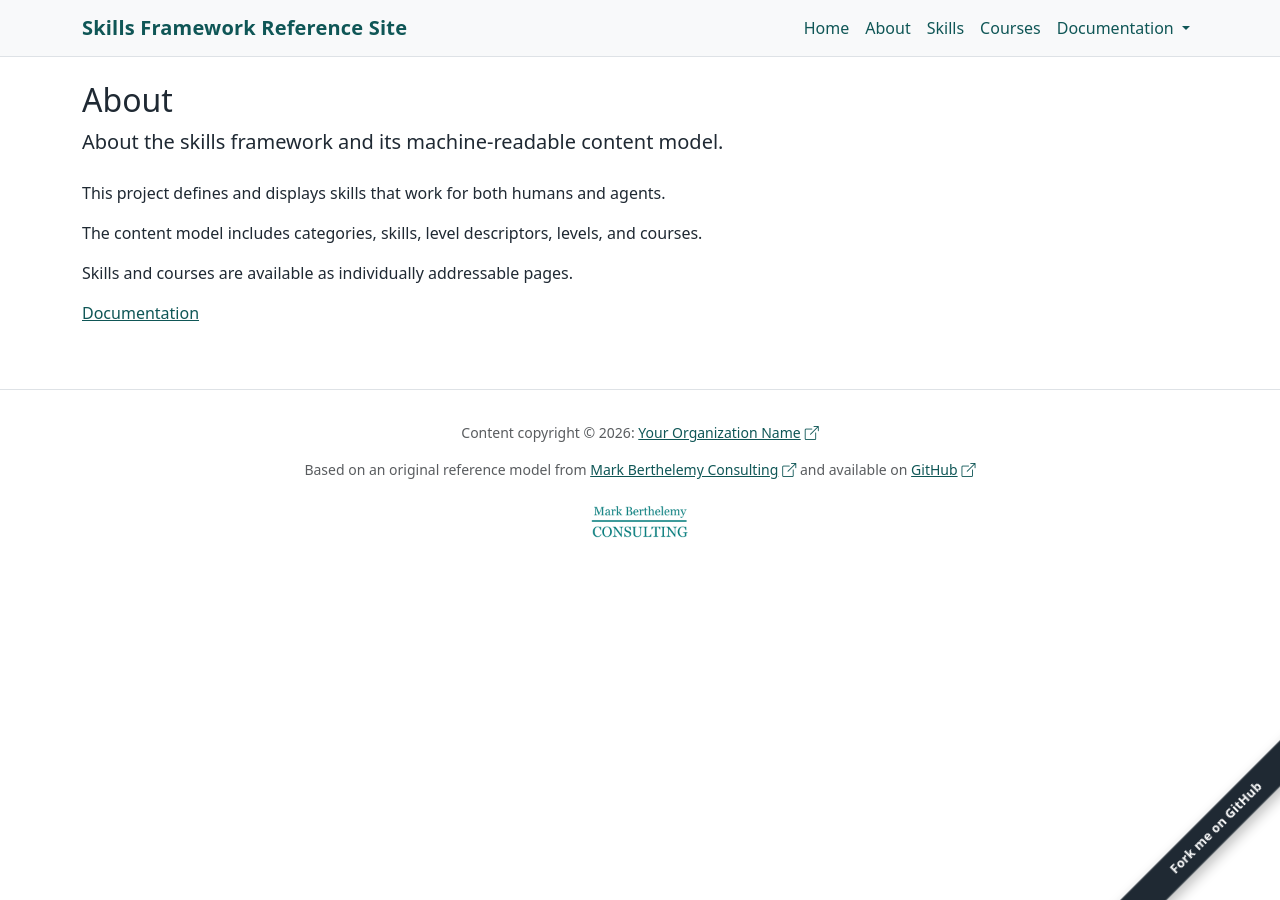
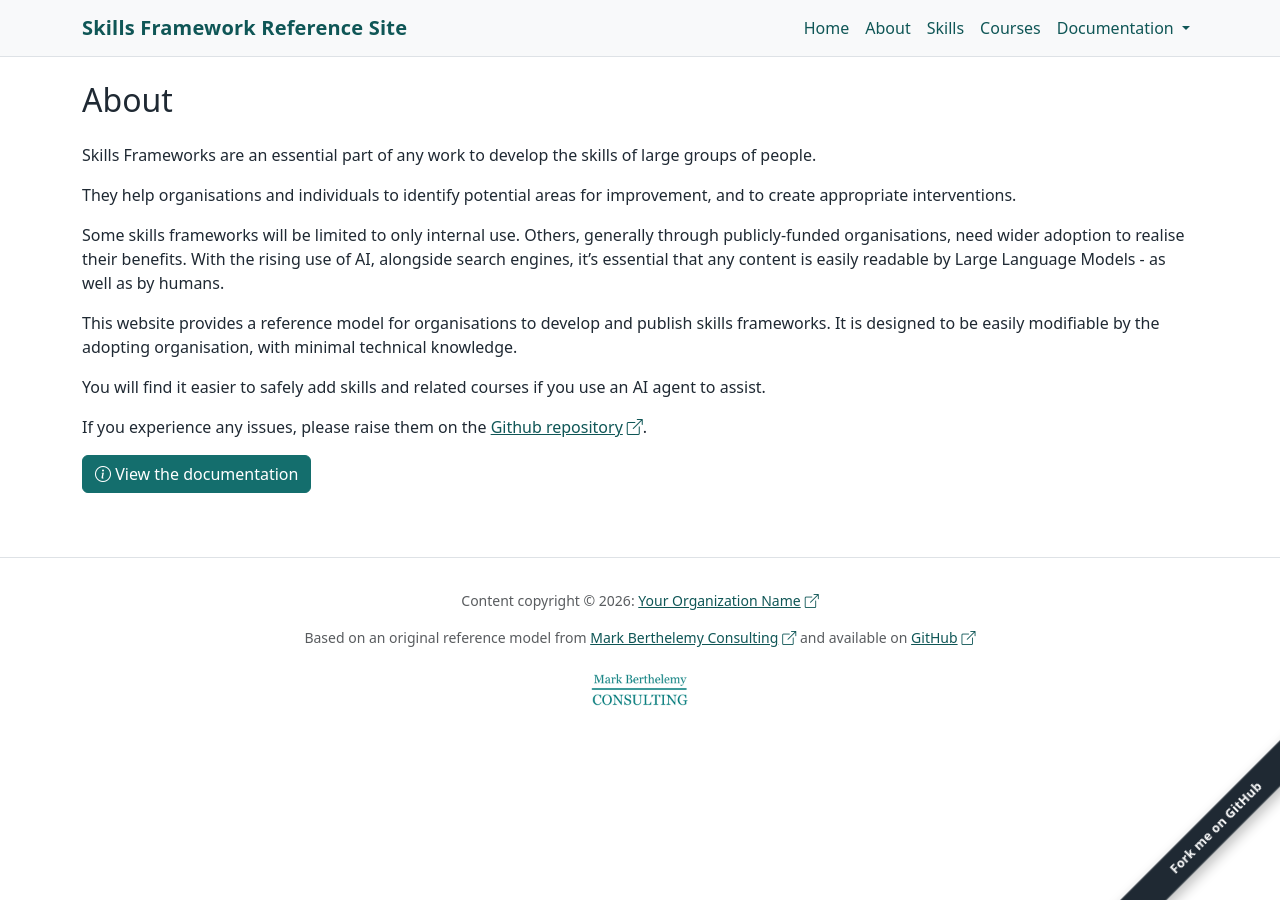
Before and after one commit to berthelemy/skills-framework, a Jekyll site: the page built from _pages/about.markdown, in a window 1280 px wide. Built offline with Jekyll 4.4.1, drawn with Linux system fonts in a browser that asks for light colours.

Commit message:
Redo about page

```diff
--- a/_pages/about.markdown
+++ b/_pages/about.markdown
@@ -2,15 +2,21 @@
 layout: page
 title: About
 permalink: /about/
-description: About the skills framework and its machine-readable content model.
+description:
 og_type: article
 image: /assets/images/social-card.svg
 ---
 
-This project defines and displays skills that work for both humans and agents.
+Skills Frameworks are an essential part of any work to develop the skills of large groups of people.
 
-The content model includes categories, skills, level descriptors, levels, and courses.
+They help organisations and individuals to identify potential areas for improvement, and to create appropriate interventions.
 
-Skills and courses are available as individually addressable pages.
+Some skills frameworks will be limited to only internal use. Others, generally through publicly-funded organisations, need wider adoption to realise their benefits. With the rising use of AI, alongside search engines, it's essential that any content is easily readable by Large Language Models - as well as by humans.
 
-[Documentation](/docs)
+This website provides a reference model for organisations to develop and publish skills frameworks. It is designed to be easily modifiable by the adopting organisation, with minimal technical knowledge.
+
+You will find it easier to safely add skills and related courses if you use an AI agent to assist.
+
+If you experience any issues, please raise them on the <a href="https://github.com/berthelemy/skills-framework">Github repository</a>.
+
+<a class="btn btn-primary" href="{{ '/docs' | relative_url }}"><i class="bi bi-info-circle"></i> View the documentation</a>
```
Also changed, not shown: _pages/docs/index.md (+4 -0 lines).
